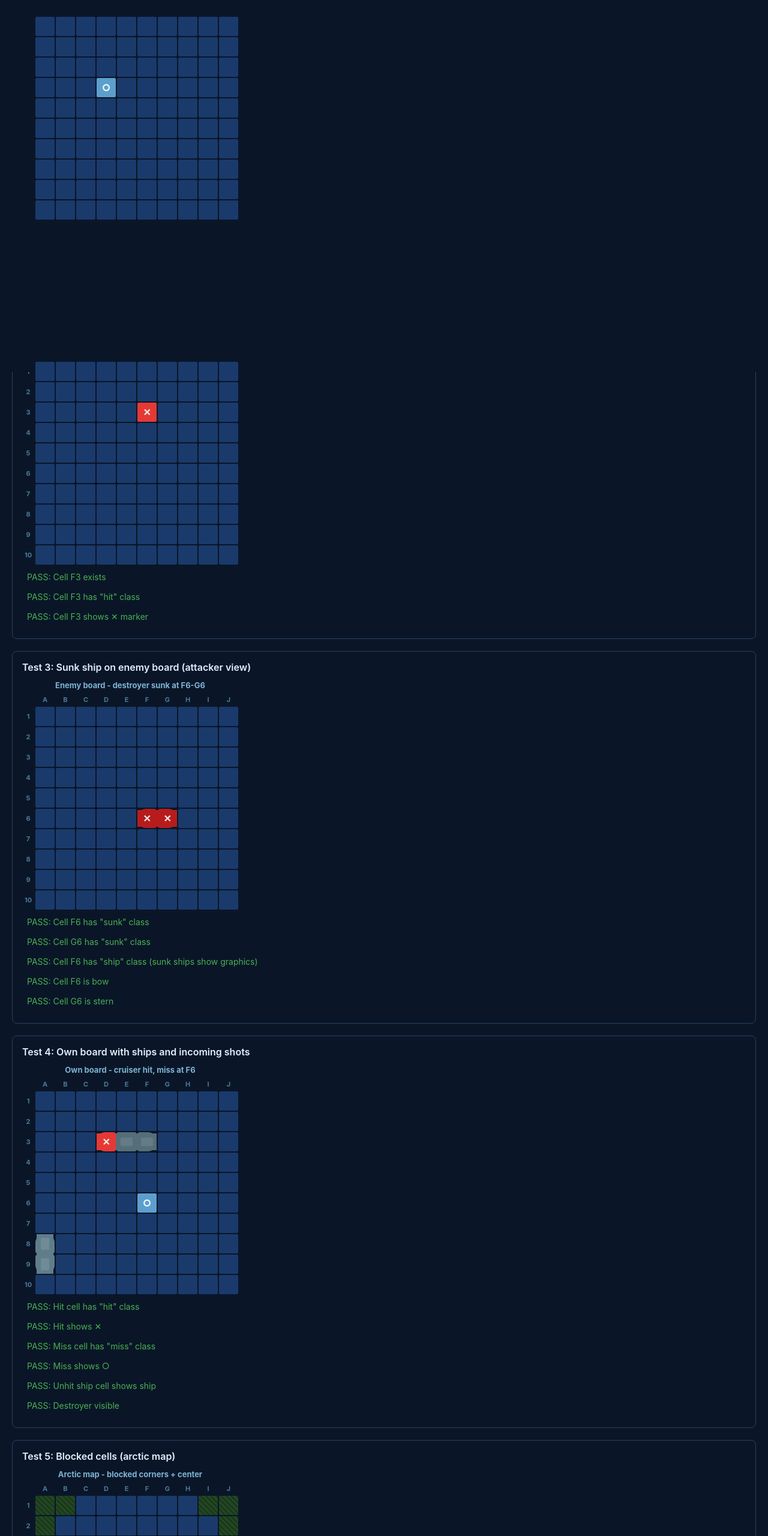
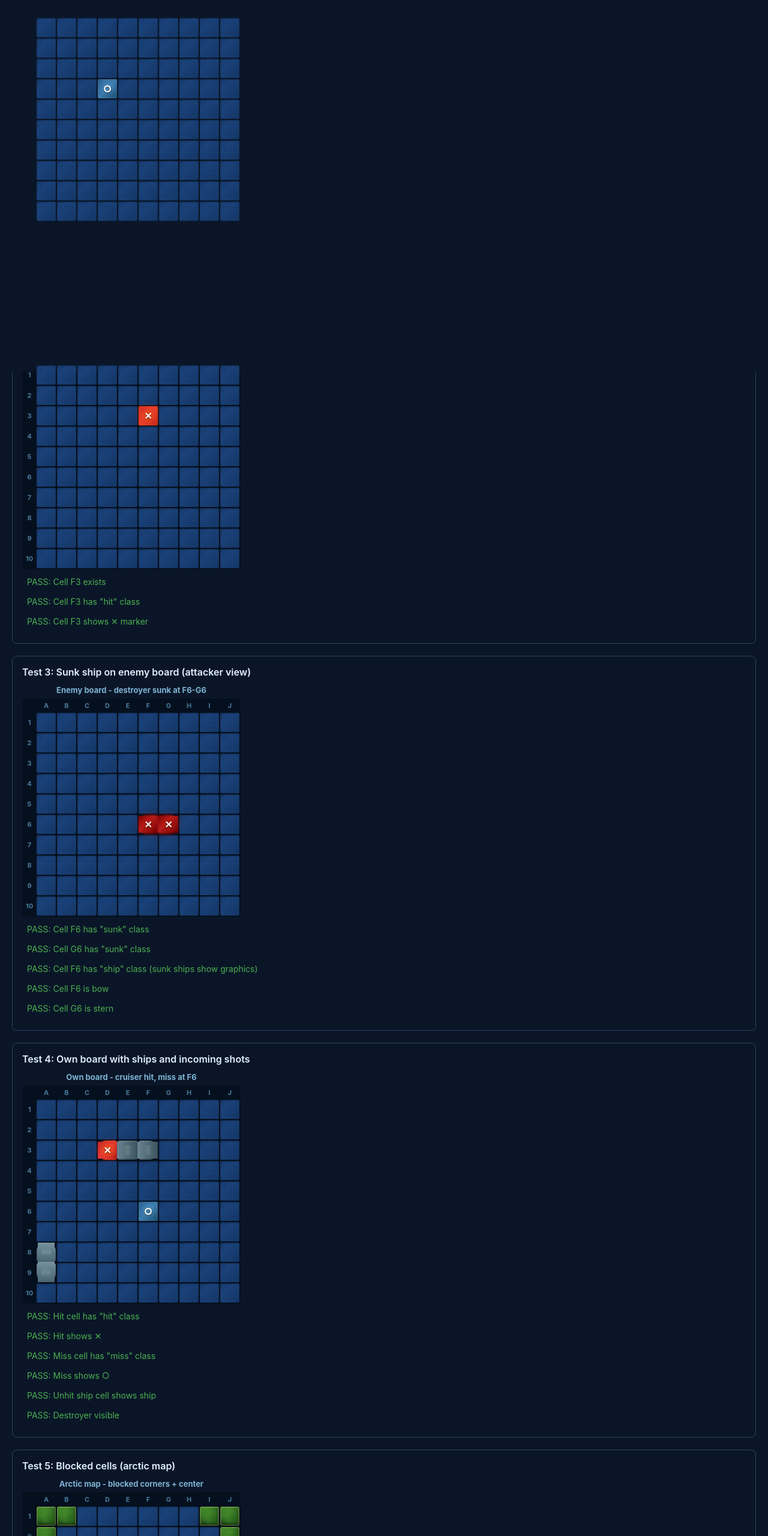
Before and after one commit to marurup/battleships, a website: page public/tests.html in a window 1280 px wide. Shown: the part 180-2740 px from the top of the page at 60% size. Drawn offline with Linux system fonts and the light colour scheme; no server answers.

Commit message:
Red Alert-inspired graphics overhaul
Water: multi-layer gradient with shimmer animation and depth shadows.
Ships: directional hull gradients per type, 3D inset lighting, drop
shadows, and deck detail stripes.
Islands: layered radial vegetation gradients with sandy shore edges.
Battle effects: fire glow on hits, water ripple on misses, deep
crimson sunk state, more dramatic flash animations.
Map previews also updated to match. SW cache bumped to v6.

Co-Authored-By: Claude Opus 4.6 <noreply@anthropic.com>

```diff
--- a/public/css/style.css
+++ b/public/css/style.css
@@ -402,8 +402,9 @@ label {
 .ship-cell-preview {
   width: 12px;
   height: 12px;
-  background: var(--ship-player);
+  background: linear-gradient(180deg, #6a8a9a 0%, #4a7fa0 40%, #3a6580 100%);
   border-radius: 2px;
+  box-shadow: inset 0 1px 1px rgba(255,255,255,0.15), inset 0 -1px 1px rgba(0,0,0,0.2);
 }
 
 .board-wrap {
@@ -427,6 +428,9 @@ label {
   /* grid-template-columns/rows set inline by renderBoard() for variable map sizes */
   gap: 2px;
   user-select: none;
+  background: #05101f;
+  border-radius: 4px;
+  padding: 2px;
 }
 
 .board-label {
@@ -439,58 +443,139 @@ label {
   text-transform: uppercase;
 }
 
+/* ===== WATER CELLS ===== */
+@keyframes water-shimmer {
+  0%, 100% { background-position: 0% 0%; }
+  50%      { background-position: 100% 100%; }
+}
+
 .cell {
-  background: var(--water);
+  background:
+    linear-gradient(135deg,
+      rgba(20,60,110,0.6) 0%,
+      rgba(15,50,95,0.3) 40%,
+      rgba(25,70,130,0.5) 60%,
+      rgba(10,40,80,0.4) 100%),
+    linear-gradient(45deg,
+      rgba(30,80,140,0.3) 25%,
+      transparent 25%, transparent 75%,
+      rgba(30,80,140,0.3) 75%),
+    var(--water);
+  background-size: 200% 200%, 8px 8px, 100% 100%;
+  animation: water-shimmer 8s ease-in-out infinite;
   border-radius: 2px;
   cursor: pointer;
-  transition: background 0.1s;
+  transition: filter 0.15s;
   position: relative;
   display: flex;
   align-items: center;
   justify-content: center;
   font-size: 10px;
+  box-shadow: inset 0 1px 2px rgba(0,0,0,0.3);
 }
 
-.cell:hover { background: var(--water-hover); }
-.cell.no-hover:hover { background: var(--water); cursor: default; }
+.cell:hover { filter: brightness(1.3); }
+.cell.no-hover:hover { filter: none; cursor: default; }
 
-.cell.ship { background: var(--ship-player); }
-.cell.ship-preview { background: rgba(74, 127, 160, 0.5); border: 1px dashed var(--accent); }
-.cell.ship-invalid { background: rgba(229, 57, 53, 0.3); border: 1px dashed var(--hit); }
+.cell.ship-preview {
+  background: rgba(74, 127, 160, 0.5) !important;
+  border: 1px dashed var(--accent);
+  animation: none;
+  box-shadow: 0 0 8px rgba(0,188,212,0.3);
+}
+.cell.ship-invalid {
+  background: rgba(229, 57, 53, 0.3) !important;
+  border: 1px dashed var(--hit);
+  animation: none;
+}
 
 /* ===== SHIP GRAPHICS ===== */
-.cell.ship { overflow: visible; z-index: 1; }
+.cell.ship {
+  overflow: visible;
+  z-index: 1;
+  animation: none;
+  box-shadow:
+    inset 0 2px 4px rgba(255,255,255,0.12),
+    inset 0 -2px 4px rgba(0,0,0,0.35),
+    0 2px 6px rgba(0,0,0,0.5);
+}
 
-/* Ship type colors */
-.cell.ship-dreadnought { background: #263238; }
-.cell.ship-carrier     { background: #455a64; }
-.cell.ship-battleship  { background: #37474f; }
-.cell.ship-cruiser     { background: #546e7a; }
-.cell.ship-submarine   { background: #1a3540; }
-.cell.ship-destroyer   { background: #607d8b; }
-.cell.ship-frigate     { background: #78909c; }
+/* Ship type colors — military hull gradients */
+.cell.ship-dreadnought {
+  background: linear-gradient(180deg, #3d4f56 0%, #263238 40%, #1a2428 100%);
+}
+.cell.ship-h.ship-dreadnought { background: linear-gradient(90deg, #3d4f56 0%, #263238 40%, #1a2428 100%); }
 
-/* Blocked / island cells */
+.cell.ship-carrier {
+  background: linear-gradient(180deg, #5a7080 0%, #455a64 40%, #37474f 100%);
+}
+.cell.ship-h.ship-carrier { background: linear-gradient(90deg, #5a7080 0%, #455a64 40%, #37474f 100%); }
+
+.cell.ship-battleship {
+  background: linear-gradient(180deg, #4a5c64 0%, #37474f 40%, #263238 100%);
+}
+.cell.ship-h.ship-battleship { background: linear-gradient(90deg, #4a5c64 0%, #37474f 40%, #263238 100%); }
+
+.cell.ship-cruiser {
+  background: linear-gradient(180deg, #6a8494 0%, #546e7a 40%, #3e5560 100%);
+}
+.cell.ship-h.ship-cruiser { background: linear-gradient(90deg, #6a8494 0%, #546e7a 40%, #3e5560 100%); }
+
+.cell.ship-submarine {
+  background: linear-gradient(180deg, #2a4a58 0%, #1a3540 40%, #0f2028 100%);
+}
+.cell.ship-h.ship-submarine { background: linear-gradient(90deg, #2a4a58 0%, #1a3540 40%, #0f2028 100%); }
+
+.cell.ship-destroyer {
+  background: linear-gradient(180deg, #7a919d 0%, #607d8b 40%, #4a6472 100%);
+}
+.cell.ship-h.ship-destroyer { background: linear-gradient(90deg, #7a919d 0%, #607d8b 40%, #4a6472 100%); }
+
+.cell.ship-frigate {
+  background: linear-gradient(180deg, #90a4ae 0%, #78909c 40%, #607d8b 100%);
+}
+.cell.ship-h.ship-frigate { background: linear-gradient(90deg, #90a4ae 0%, #78909c 40%, #607d8b 100%); }
+
+/* ===== ISLAND / BLOCKED CELLS ===== */
 .cell.blocked {
-  background: #1e4020;
+  background:
+    radial-gradient(ellipse at 30% 25%, rgba(100,180,60,0.5) 0%, transparent 60%),
+    radial-gradient(ellipse at 70% 65%, rgba(60,140,40,0.4) 0%, transparent 50%),
+    radial-gradient(ellipse at 50% 50%, rgba(80,160,50,0.3) 0%, transparent 70%),
+    linear-gradient(160deg, #3a7a28 0%, #2d6420 40%, #1e4a18 70%, #163a12 100%);
   cursor: default;
   pointer-events: none;
+  animation: none;
+  border-radius: 3px;
+  box-shadow:
+    inset 0 2px 3px rgba(120,200,80,0.2),
+    inset 0 -2px 4px rgba(0,0,0,0.4),
+    0 1px 4px rgba(0,0,0,0.5);
 }
 .cell.blocked::before {
   content: '';
   position: absolute;
   inset: 0;
-  background: repeating-linear-gradient(
-    45deg,
-    rgba(0,0,0,0.18) 0px, rgba(0,0,0,0.18) 2px,
-    rgba(80,160,60,0.07) 2px, rgba(80,160,60,0.07) 6px
-  );
+  background:
+    radial-gradient(circle at 25% 30%, rgba(50,120,30,0.6) 0%, transparent 35%),
+    radial-gradient(circle at 65% 55%, rgba(40,100,25,0.5) 0%, transparent 30%),
+    radial-gradient(circle at 45% 70%, rgba(60,130,35,0.4) 0%, transparent 25%);
   z-index: 1;
   pointer-events: none;
   border-radius: inherit;
 }
+/* Sand/shore edge for islands */
+.cell.blocked::after {
+  content: '';
+  position: absolute;
+  inset: 0;
+  border: 2px solid rgba(194,178,128,0.25);
+  border-radius: inherit;
+  z-index: 2;
+  pointer-events: none;
+}
 
-/* Bow / stern shaping */
+/* ===== BOW / STERN SHAPING ===== */
 .cell.ship-h.ship-bow   { border-radius: 45% 4px 4px 45%; }
 .cell.ship-h.ship-stern { border-radius: 4px 45% 45% 4px; }
 .cell.ship-v.ship-bow   { border-radius: 45% 45% 4px 4px; }
@@ -516,17 +601,20 @@ label {
 .cell.ship-v.ship-mid::before    { inset: -2px 2px -2px 2px;}
 .cell.ship-v.ship-stern::before  { inset: -2px 2px 0 2px;   }
 
-/* Deck highlight stripe */
+/* Deck details — center stripe with rivet-like dots */
 .cell.ship::after {
   content: '';
   position: absolute;
-  background: rgba(255,255,255,0.1);
-  border-radius: 2px;
+  border-radius: 1px;
   z-index: 1;
   pointer-events: none;
+  background:
+    linear-gradient(90deg, transparent 20%, rgba(255,255,255,0.08) 40%, rgba(255,255,255,0.12) 50%, rgba(255,255,255,0.08) 60%, transparent 80%);
 }
-.cell.ship-h::after { inset: 28% 6px; }
-.cell.ship-v::after { inset: 6px 28%; }
+.cell.ship-h::after { inset: 25% 4px; }
+.cell.ship-v::after { inset: 4px 25%;
+  background: linear-gradient(180deg, transparent 20%, rgba(255,255,255,0.08) 40%, rgba(255,255,255,0.12) 50%, rgba(255,255,255,0.08) 60%, transparent 80%);
+}
 /* Hide deck stripe when ship is hit/sunk — shot-marker takes over */
 .cell.hit::after, .cell.sunk::after { display: none; }
 
@@ -539,33 +627,60 @@ label {
   justify-content: center;
   font-size: clamp(11px, 2.5vw, 16px);
   font-weight: 900;
-  color: rgba(255,255,255,0.9);
+  color: rgba(255,255,255,0.95);
   z-index: 2;
   pointer-events: none;
+  text-shadow: 0 1px 3px rgba(0,0,0,0.6);
 }
 
 /* ===== HIT / MISS / SUNK ===== */
-.cell.hit  { background: var(--hit)  !important; cursor: default; }
-.cell.miss { background: var(--miss) !important; cursor: default; }
-.cell.sunk { background: var(--sunk) !important; cursor: default; }
+.cell.hit {
+  background:
+    radial-gradient(circle at 50% 50%, rgba(255,100,0,0.6) 0%, transparent 70%),
+    linear-gradient(135deg, #c62828 0%, #e53935 50%, #b71c1c 100%) !important;
+  cursor: default;
+  animation: none;
+  box-shadow:
+    inset 0 0 8px rgba(255,100,0,0.5),
+    0 0 6px rgba(229,57,53,0.4);
+}
+.cell.miss {
+  background:
+    radial-gradient(circle at 50% 40%, rgba(120,200,255,0.3) 0%, transparent 60%),
+    linear-gradient(135deg, #2a5a8a 0%, #3a7aaa 50%, #1a4a6a 100%) !important;
+  cursor: default;
+  animation: none;
+  box-shadow: inset 0 0 6px rgba(100,180,255,0.2);
+}
+.cell.sunk {
+  background:
+    radial-gradient(circle at 50% 50%, rgba(180,20,0,0.4) 0%, transparent 70%),
+    linear-gradient(135deg, #7f0000 0%, #b71c1c 40%, #6a0000 100%) !important;
+  cursor: default;
+  animation: none;
+  box-shadow:
+    inset 0 0 10px rgba(0,0,0,0.6),
+    0 0 8px rgba(183,28,28,0.5);
+}
 
 /* Shot flash animations — added to newly-shot cells after re-render */
 @keyframes hit-flash {
   0%   { filter: brightness(1); transform: scale(1); }
-  15%  { filter: brightness(4) saturate(2); transform: scale(1.35); box-shadow: 0 0 16px 6px rgba(255,150,0,0.7); }
-  40%  { filter: brightness(1.8); transform: scale(0.92); }
-  70%  { filter: brightness(1.3); transform: scale(1.08); }
+  10%  { filter: brightness(5) saturate(3); transform: scale(1.4); box-shadow: 0 0 20px 8px rgba(255,120,0,0.8); }
+  25%  { filter: brightness(2.5); transform: scale(0.85); }
+  50%  { filter: brightness(1.6); transform: scale(1.1); box-shadow: 0 0 12px 4px rgba(255,60,0,0.4); }
   100% { filter: brightness(1); transform: scale(1); box-shadow: none; }
 }
 @keyframes miss-flash {
   0%   { filter: brightness(1); transform: scale(1); }
-  20%  { filter: brightness(2.5); transform: scale(1.2);  box-shadow: 0 0 12px 4px rgba(100,200,255,0.6); }
-  60%  { filter: brightness(1.2); transform: scale(0.95); box-shadow: 0 0 20px 8px rgba(100,200,255,0.2); }
-  100% { filter: brightness(1); transform: scale(1);  box-shadow: none; }
+  15%  { filter: brightness(2.5); transform: scale(1.25); box-shadow: 0 0 16px 6px rgba(100,200,255,0.6); }
+  40%  { transform: scale(0.92); }
+  60%  { filter: brightness(1.3); transform: scale(1.05); box-shadow: 0 0 24px 10px rgba(100,200,255,0.15); }
+  100% { filter: brightness(1); transform: scale(1); box-shadow: none; }
 }
 
-.cell-hit-flash  { animation: hit-flash  0.7s ease-out forwards; z-index: 10; overflow: visible; }
-.cell-miss-flash { animation: miss-flash 0.8s ease-out forwards; z-index: 10; overflow: visible; }
+.cell-hit-flash  { animation: hit-flash  0.8s ease-out forwards; z-index: 10; overflow: visible; }
+.cell-miss-flash { animation: miss-flash 0.9s ease-out forwards; z-index: 10; overflow: visible; }
 
 /* ===== BATTLE SCREEN ===== */
 .battle-header {
@@ -754,8 +869,15 @@ label {
   background: #06111f;
   width: 100%;
 }
-.mp-water   { background: var(--water); aspect-ratio: 1; border-radius: 1px; }
-.mp-blocked { background: #2d5a1b;      aspect-ratio: 1; border-radius: 1px; }
+.mp-water   {
+  background: linear-gradient(135deg, #143c6e 0%, #1a4a80 50%, #0f3058 100%);
+  aspect-ratio: 1; border-radius: 1px;
+}
+.mp-blocked {
+  background: linear-gradient(145deg, #3a7a28 0%, #2d6420 50%, #1e4a18 100%);
+  aspect-ratio: 1; border-radius: 2px;
+  box-shadow: inset 0 1px 1px rgba(120,200,80,0.2);
+}
 
 .map-info { padding: 6px 10px 10px; }
 .map-name { font-size: 13px; font-weight: 700; color: var(--text); }
--- a/public/sw.js
+++ b/public/sw.js
@@ -1,4 +1,4 @@
-const CACHE = 'battleships-v5';
+const CACHE = 'battleships-v6';
 // Use scope so paths work both on localhost and GitHub Pages (/battleships/)
 const BASE = self.registration.scope;
 
```
